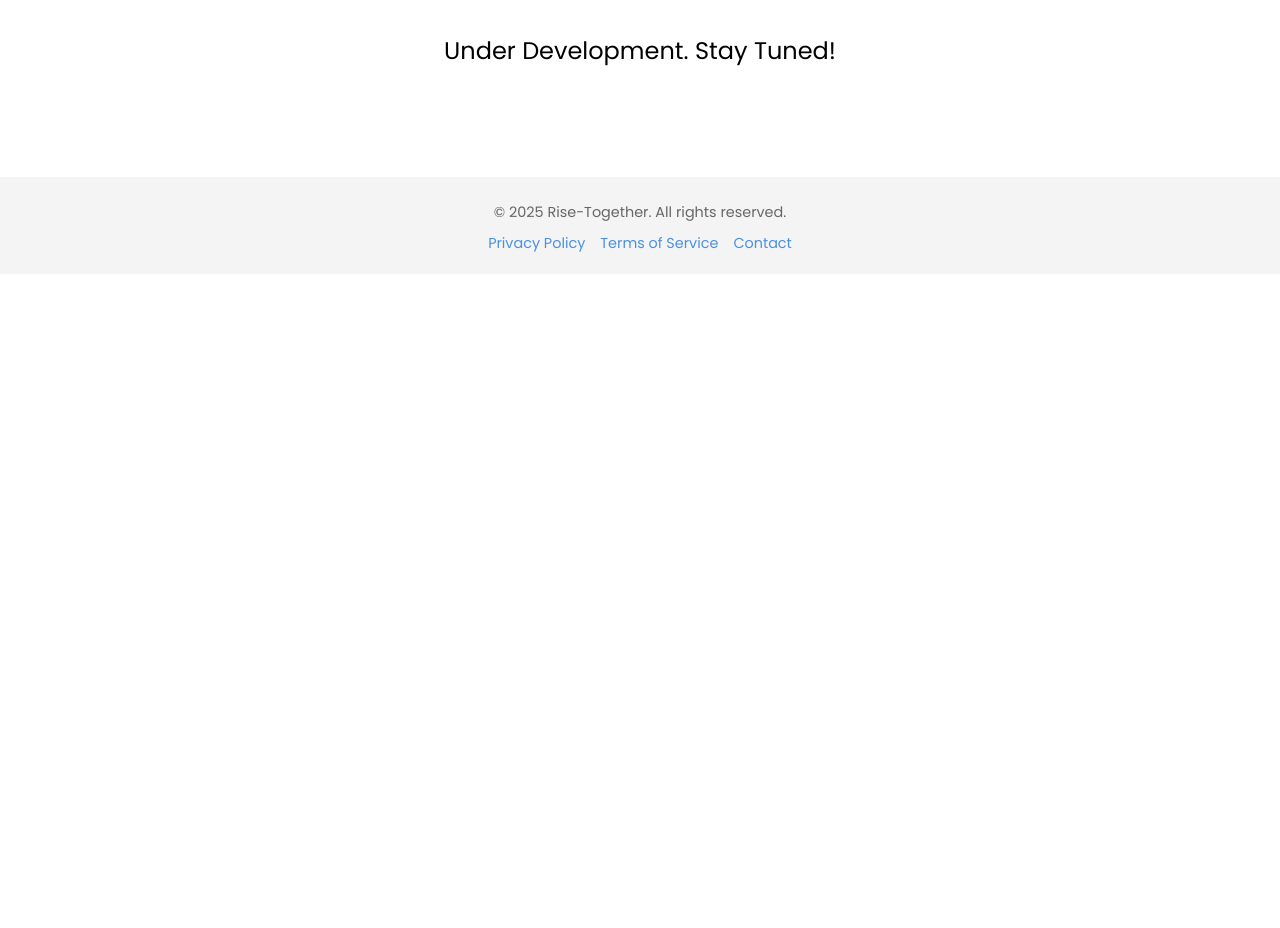
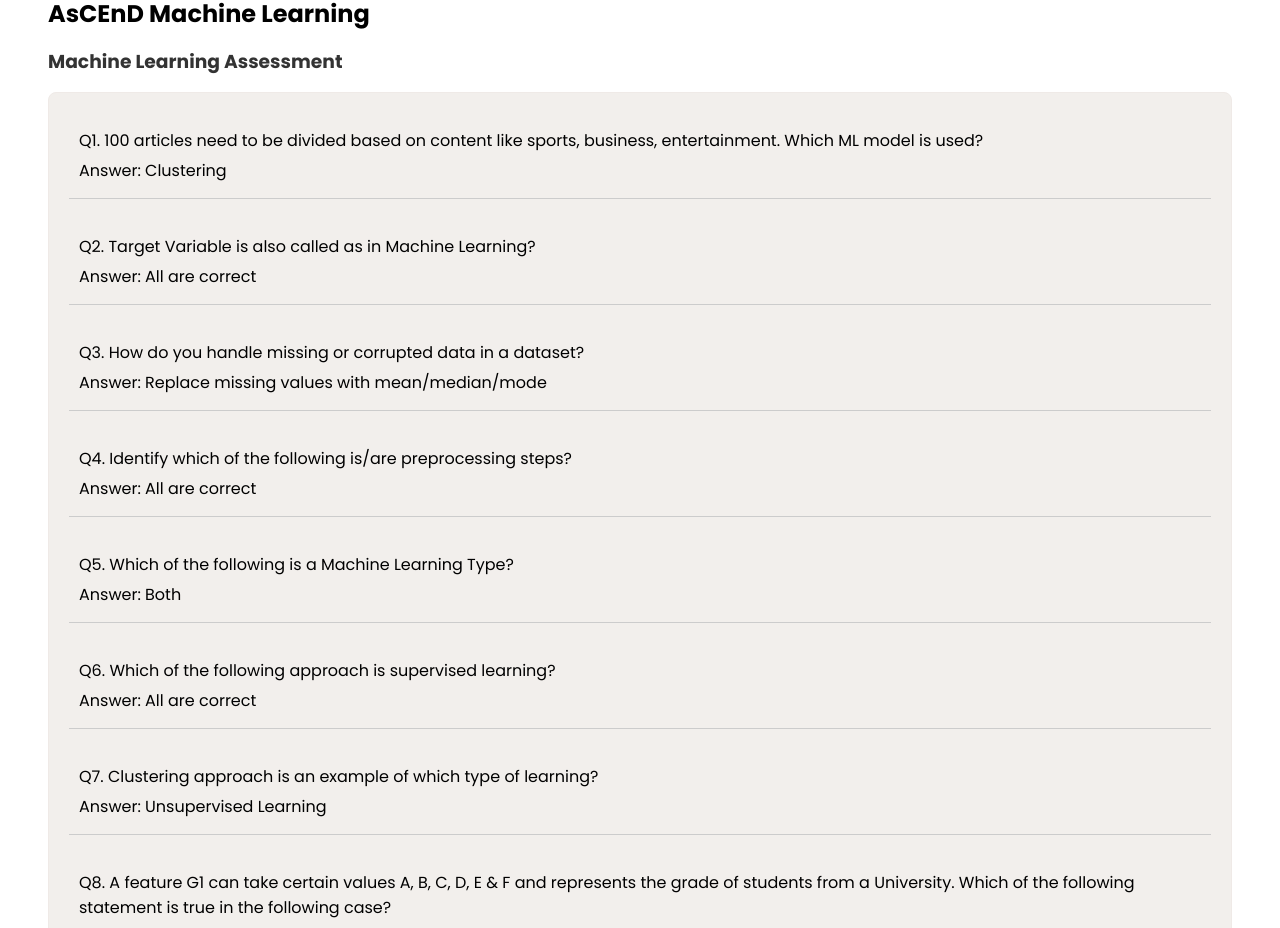
Before and after one commit to RangaJaladurgam/Rise-Together, a React (Vite) app in the folder rise-together/: page /ascend-courses/machine-learning in a window 1280 px wide. Shown: the part 152-1080 px from the top of the page. Before the commit the page ends 800 px from the top, so only its background shows below. Built offline with nearby package versions, Linux system fonts and the light colour scheme.

Commit message:
Working on ML and fixed Python web flask

```diff
--- a/rise-together/src/App.jsx
+++ b/rise-together/src/App.jsx
@@ -45,7 +45,9 @@ import Js_Question3 from "./components/content/Js/Js_Question3";
 import Js_Question4 from "./components/content/Js/Js_Question4";
 import Advance_Java from "./components/content/Ascend-Courses/Advance_Java";
 import Java_MVC_Web from "./components/content/Ascend-Courses/Java_MVC_Web";
-import Java_Python_WebFlask from "./components/content/Ascend-Courses/Java_Python_WebFlask";
+import Java_Python_WebFlask from "./components/content/Ascend-Courses/Python_WebFlask";
+import Python_WebFlask from "./components/content/Ascend-Courses/Python_WebFlask";
+import MachineLearning from "./components/content/Ascend-Courses/MachineLearning";
 
 function App() {
   const location = useLocation();
@@ -71,11 +73,11 @@ function App() {
               />
               <Route
                 path="/ascend-courses/python-web&flask"
-                element={<Java_Python_WebFlask />}
+                element={<Python_WebFlask />}
               />
               <Route
                 path="/ascend-courses/machine-learning"
-                element={<ComingSoon />}
+                element={<MachineLearning />}
               />
               <Route path="/ascend-courses/node" element={<ComingSoon />} />
               <Route path="/ascend-courses/mongo-db" element={<ComingSoon />} />
--- /dev/null
+++ b/rise-together/src/components/content/Ascend-Courses/MachineLearning.jsx
@@ -0,0 +1,131 @@
+import React, { useEffect } from "react";
+import { Link } from "react-router-dom";
+import "../Util.css";
+function MachineLearning() {
+  useEffect(() => {
+    window.scrollTo(0, 0);
+  }, []);
+  return (
+    <>
+      <div className="content">
+        <Link to="/" className="">
+          {" "}
+          <span>
+            <i class="fa-solid fa-arrow-left"></i>
+          </span>
+        </Link>
+        <h2>AsCEnD Machine Learning</h2>
+        <h3>Machine Learning Assessment</h3>
+        <div className="kyt-questions">
+          <div className="question">
+            <p>
+              Q1. 100 articles need to be divided based on content like sports,
+              business, entertainment. Which ML model is used?
+            </p>
+            <p className="answer">Answer: Clustering</p>
+          </div>
+
+          <div className="question">
+            <p>Q2. Target Variable is also called as in Machine Learning?</p>
+            <p className="answer">Answer: All are correct</p>
+          </div>
+
+          <div className="question">
+            <p>Q3. How do you handle missing or corrupted data in a dataset?</p>
+            <p className="answer">
+              Answer: Replace missing values with mean/median/mode
+            </p>
+          </div>
+
+          <div className="question">
+            <p>
+              Q4. Identify which of the following is/are preprocessing steps?
+            </p>
+            <p className="answer">Answer: All are correct</p>
+          </div>
+
+          <div className="question">
+            <p>Q5. Which of the following is a Machine Learning Type?</p>
+            <p className="answer">Answer: Both</p>
+          </div>
+
+          <div className="question">
+            <p>Q6. Which of the following approach is supervised learning?</p>
+            <p className="answer">Answer: All are correct</p>
+          </div>
+
+          <div className="question">
+            <p>
+              Q7. Clustering approach is an example of which type of learning?
+            </p>
+            <p className="answer">Answer: Unsupervised Learning</p>
+          </div>
+
+          <div className="question">
+            <p>
+              Q8. A feature G1 can take certain values A, B, C, D, E & F and
+              represents the grade of students from a University. Which of the
+              following statement is true in the following case?
+            </p>
+            <p className="answer">
+              Answer: Feature G1 is an example of ordinal variable
+            </p>
+          </div>
+
+          <div className="question">
+            <p>
+              Q9. Please identify what is the purpose of the below code?
+              <br />
+              {` >>> `}from sklearn.preprocessing import Imputer
+              <br />
+              {` >>> `}imp = Imputer(missing_values=0, strategy='mean', axis=0)
+              <br />
+              {` >>> `}imp.fit_transform(X_train)
+            </p>
+            <p className="answer">
+              Answer: Code replacing missing values in dataset with mean
+            </p>
+          </div>
+
+          <div className="question">
+            <p>
+              Q10. Which of the following is a good test dataset characteristic?
+            </p>
+            <p className="answer">Answer: All are correct</p>
+          </div>
+
+          <div className="question">
+            <p>Q11. What is the input to the Machine Learning Model?</p>
+            <p className="answer">Answer: Data and Output</p>
+          </div>
+
+          <div className="question">
+            <p>Q12. What is the purpose of performing cross-validation?</p>
+            <p className="answer">Answer: All are correct</p>
+          </div>
+
+          <div className="question">
+            <p>Q13. Machine Learning is a subset of?</p>
+            <p className="answer">Answer: Artificial Intelligence</p>
+          </div>
+
+          <div className="question">
+            <p>Q14. What is Machine Learning?</p>
+            <p className="answer">Answer: All are correct</p>
+          </div>
+
+          <div className="question">
+            <p>
+              Q15. Identify the outlier in the below data?
+              <br />
+              5, 7, 10, 13, 15, 18, 99, 9, 8.
+            </p>
+            <p className="answer">Answer: 99</p>
+          </div>
+        </div>
+      </div>
+    </>
+  );
+}
+
+export default MachineLearning;
--- a/rise-together/src/components/content/Ascend-Courses/Java_Python_WebFlask.jsx
+++ b/rise-together/src/components/content/Ascend-Courses/Python_WebFlask.jsx
@@ -1,7 +1,7 @@
 import React, { useEffect } from "react";
 import { Link } from "react-router-dom";
 import "../Util.css";
-function Java_Python_WebFlask() {
+function Python_WebFlask() {
   useEffect(() => {
     window.scrollTo(0, 0);
   }, []);
@@ -112,4 +112,4 @@ function Java_Python_WebFlask() {
   );
 }
 
-export default Java_Python_WebFlask;
+export default Python_WebFlask;
```
Also changed, not shown: rise-together/src/components/content/Ascend-Courses/Java_MVC_Web.jsx (+109 -29 lines).
